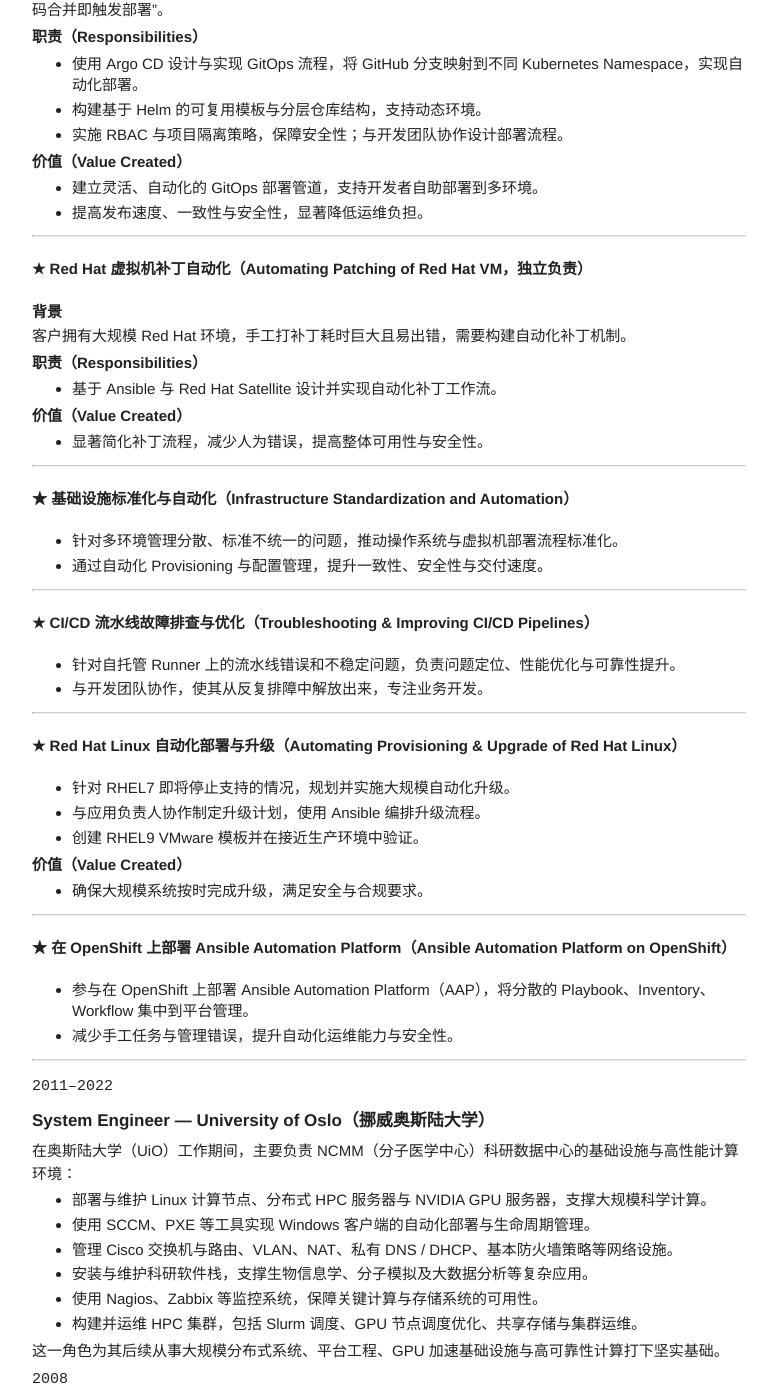
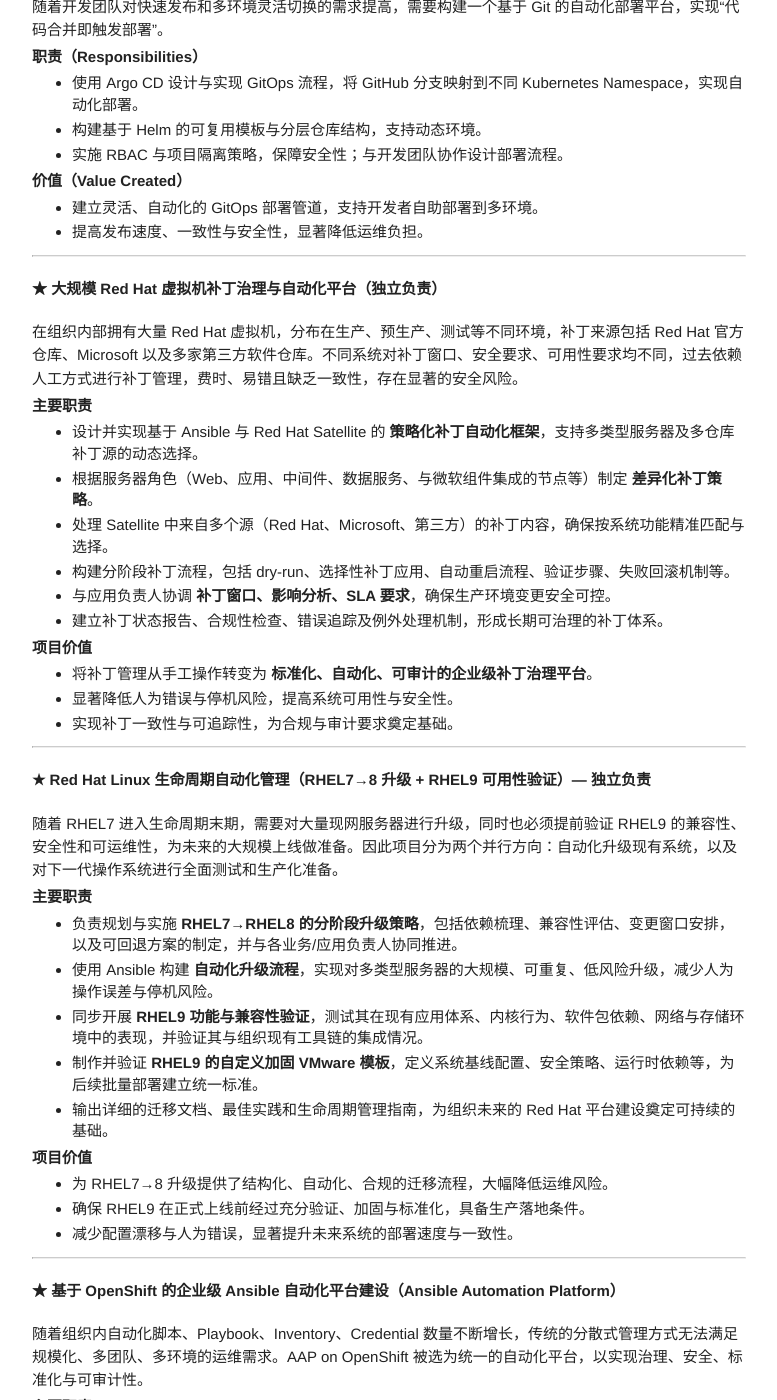
Before and after one commit to gcccheng/wugui, a Jekyll site: the page built from index.md, in a window 1280 px wide and 1400 px high, scrolled down 4290 px. Shown: the whole window, without its empty margins (118-895 px from the left). Built offline with Jekyll 4.4.1, drawn with Linux system fonts in a browser that asks for light colours; some of the changed text lies outside the part shown.

Commit message:
Update index.md

```diff
--- a/index.md
+++ b/index.md
@@ -149,7 +149,7 @@ Appear Hub 是一个新一代门户平台，用于替代多个历史系统，为
 
 - 交付可运行的 PoC，展示如何集中治理 API 流量、认证和访问控制。
 - 虽未进入生产，但为客户后续 API-First 战略提供了清晰的架构方向与决策依据。
-
+-
 ---
 
 #### ★ 在 OpenShift 上集成 Ceph 存储（Ceph Storage Integration for OpenShift）
@@ -206,25 +206,59 @@ Terraform state 文件原本存放在本地磁盘，缺乏版本管理与协作
 
 ---
 
-#### ★ Red Hat 虚拟机补丁自动化（Automating Patching of Red Hat VM，独立负责）
+#### ★ 大规模 Red Hat 虚拟机补丁治理与自动化平台（独立负责）
 
-**背景**
-客户拥有大规模 Red Hat 环境，手工打补丁耗时巨大且易出错，需要构建自动化补丁机制。
+在组织内部拥有大量 Red Hat 虚拟机，分布在生产、预生产、测试等不同环境，补丁来源包括 Red Hat 官方仓库、Microsoft 以及多家第三方软件仓库。不同系统对补丁窗口、安全要求、可用性要求均不同，过去依赖人工方式进行补丁管理，费时、易错且缺乏一致性，存在显著的安全风险。
 
-**职责（Responsibilities）**
+**主要职责**
+- 设计并实现基于 Ansible 与 Red Hat Satellite 的 **策略化补丁自动化框架**，支持多类型服务器及多仓库补丁源的动态选择。
+- 根据服务器角色（Web、应用、中间件、数据服务、与微软组件集成的节点等）制定 **差异化补丁策略**。
+- 处理 Satellite 中来自多个源（Red Hat、Microsoft、第三方）的补丁内容，确保按系统功能精准匹配与选择。
+- 构建分阶段补丁流程，包括 dry-run、选择性补丁应用、自动重启流程、验证步骤、失败回滚机制等。
+- 与应用负责人协调 **补丁窗口、影响分析、SLA 要求**，确保生产环境变更安全可控。
+- 建立补丁状态报告、合规性检查、错误追踪及例外处理机制，形成长期可治理的补丁体系。
 
-- 基于 Ansible 与 Red Hat Satellite 设计并实现自动化补丁工作流。
-
-**价值（Value Created）**
-
-- 显著简化补丁流程，减少人为错误，提高整体可用性与安全性。
+**项目价值**
+- 将补丁管理从手工操作转变为 **标准化、自动化、可审计的企业级补丁治理平台**。
+- 显著降低人为错误与停机风险，提高系统可用性与安全性。
+- 实现补丁一致性与可追踪性，为合规与审计要求奠定基础。
 
 ---
 
-#### ★ 基础设施标准化与自动化（Infrastructure Standardization and Automation）
+#### ★ Red Hat Linux 生命周期自动化管理（RHEL7→8 升级 + RHEL9 可用性验证）— 独立负责
 
-- 针对多环境管理分散、标准不统一的问题，推动操作系统与虚拟机部署流程标准化。
-- 通过自动化 Provisioning 与配置管理，提升一致性、安全性与交付速度。
+随着 RHEL7 进入生命周期末期，需要对大量现网服务器进行升级，同时也必须提前验证 RHEL9 的兼容性、安全性和可运维性，为未来的大规模上线做准备。因此项目分为两个并行方向：自动化升级现有系统，以及对下一代操作系统进行全面测试和生产化准备。
+
+**主要职责**
+- 负责规划与实施 **RHEL7→RHEL8 的分阶段升级策略**，包括依赖梳理、兼容性评估、变更窗口安排，以及可回退方案的制定，并与各业务/应用负责人协同推进。
+- 使用 Ansible 构建 **自动化升级流程**，实现对多类型服务器的大规模、可重复、低风险升级，减少人为操作误差与停机风险。
+- 同步开展 **RHEL9 功能与兼容性验证**，测试其在现有应用体系、内核行为、软件包依赖、网络与存储环境中的表现，并验证其与组织现有工具链的集成情况。
+- 制作并验证 **RHEL9 的自定义加固 VMware 模板**，定义系统基线配置、安全策略、运行时依赖等，为后续批量部署建立统一标准。
+- 输出详细的迁移文档、最佳实践和生命周期管理指南，为组织未来的 Red Hat 平台建设奠定可持续的基础。
+
+**项目价值**
+- 为 RHEL7→8 升级提供了结构化、自动化、合规的迁移流程，大幅降低运维风险。
+- 确保 RHEL9 在正式上线前经过充分验证、加固与标准化，具备生产落地条件。
+- 减少配置漂移与人为错误，显著提升未来系统的部署速度与一致性。
+
+---
+
+#### ★ 基于 OpenShift 的企业级 Ansible 自动化平台建设（Ansible Automation Platform）
+
+随着组织内自动化脚本、Playbook、Inventory、Credential 数量不断增长，传统的分散式管理方式无法满足规模化、多团队、多环境的运维需求。AAP on OpenShift 被选为统一的自动化平台，以实现治理、安全、标准化与可审计性。
+
+**主要职责**
+- 主导部署 **AAP on Red Hat OpenShift**，包括 Automation Controller、Execution Environments、Private Automation Hub 等核心组件。
+- 设计 **多租户自动化架构**，为不同团队（运维、安全、开发）提供隔离的 Inventory、RBAC、Credential 与执行环境。
+- 基于容器化 Execution Environment 构建可重复、可移植、安全加固的自动化运行环境。
+- 建立自动化治理标准，包括代码审核、验证、测试流程及跨环境促进机制。
+- 配置审计日志、凭证使用追踪、执行记录等 **合规性控制**，满足内部安全要求。
+- 帮助多个团队将历史零散自动化迁移至平台，实现统一治理与可持续维护。
+
+**项目价值**
+- 将原本分散的自动化脚本体系升级为 **集中式、可治理、可审计的自动化平台**。
+- 显著提升自动化一致性、安全性与可重复性，减少人为错误并加速交付。
+- 构建可持续扩展的自动化基础架构，使后续团队扩展与新项目落地更高效。
 
 ---
 
@@ -232,25 +266,6 @@ Terraform state 文件原本存放在本地磁盘，缺乏版本管理与协作
 
 - 针对自托管 Runner 上的流水线错误和不稳定问题，负责问题定位、性能优化与可靠性提升。
 - 与开发团队协作，使其从反复排障中解放出来，专注业务开发。
-
----
-
-#### ★ Red Hat Linux 自动化部署与升级（Automating Provisioning & Upgrade of Red Hat Linux）
-
-- 针对 RHEL7 即将停止支持的情况，规划并实施大规模自动化升级。
-- 与应用负责人协作制定升级计划，使用 Ansible 编排升级流程。
-- 创建 RHEL9 VMware 模板并在接近生产环境中验证。
-
-**价值（Value Created）**
-
-- 确保大规模系统按时完成升级，满足安全与合规要求。
-
----
-
-#### ★ 在 OpenShift 上部署 Ansible Automation Platform（Ansible Automation Platform on OpenShift）
-
-- 参与在 OpenShift 上部署 Ansible Automation Platform（AAP），将分散的 Playbook、Inventory、Workflow 集中到平台管理。
-- 减少手工任务与管理错误，提升自动化运维能力与安全性。
 
 ---
 
@@ -267,6 +282,8 @@ Terraform state 文件原本存放在本地磁盘，缺乏版本管理与协作
 - 构建并运维 HPC 集群，包括 Slurm 调度、GPU 节点调度优化、共享存储与集群运维。
 
 这一角色为其后续从事大规模分布式系统、平台工程、GPU 加速基础设施与高可靠性计算打下坚实基础。
+
+---
 
 `2008`
 ### Archive Assistant & Logger — Olympic Broadcasting Services (OBS), 北京奥运会
```
Also changed, not shown: other parts of index.md (+1 -1 lines).
